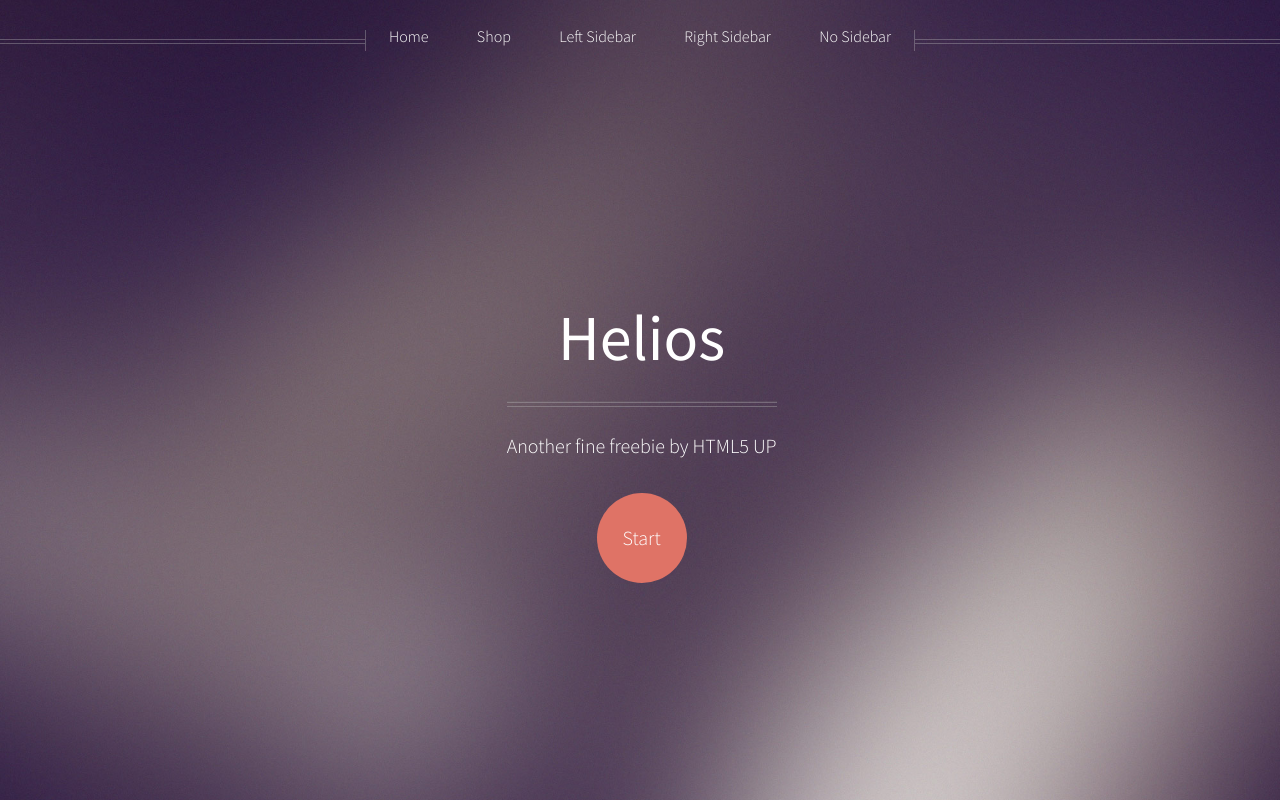
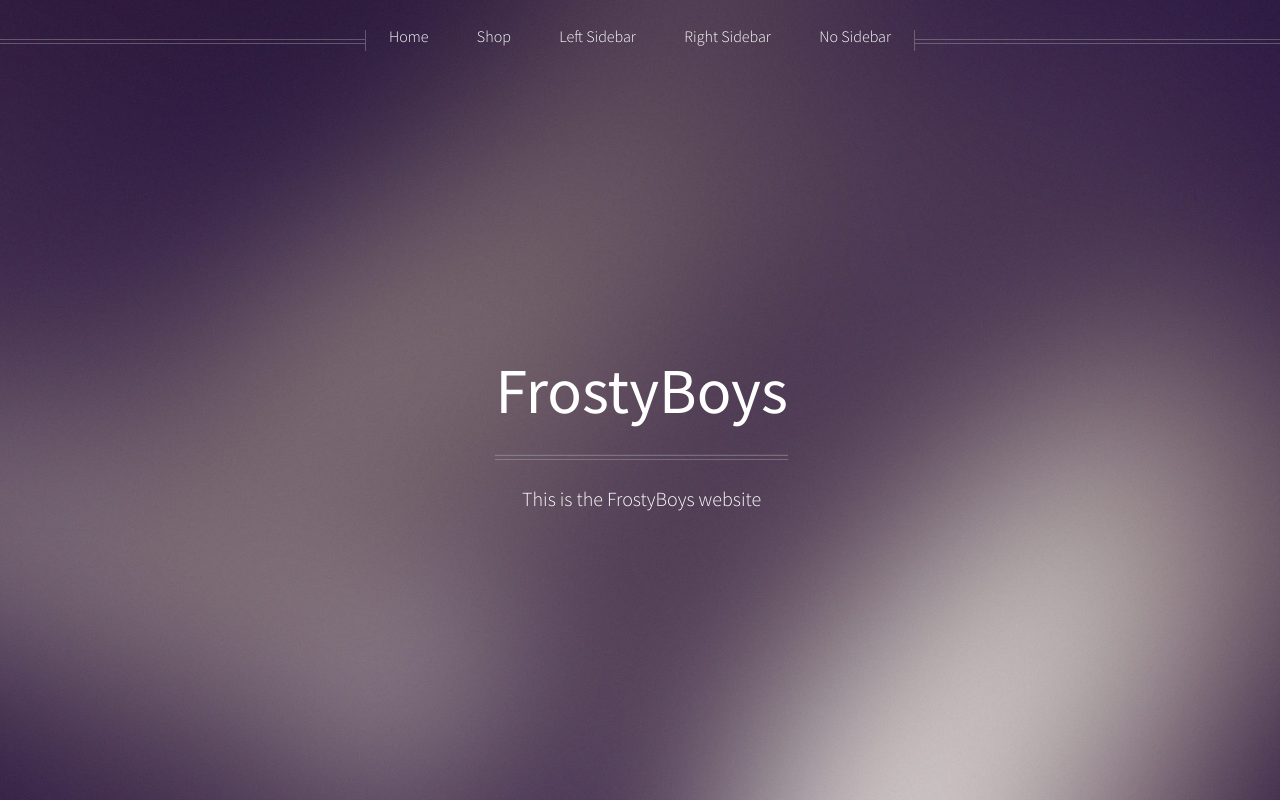
Before and after one commit to FrostyBoys/FrostyBoys.github.io, a plain HTML site: page index.html in a window 1280 px wide. Shown: the top 800 px of the page. Drawn offline with Linux system fonts and the light colour scheme.

Commit message:
Main Page Change

```diff
--- a/index.html
+++ b/index.html
@@ -22,13 +22,11 @@
 					<!-- Inner -->
 						<div class="inner">
 							<header>
-								<h1><a href="index.html" id="logo">Helios</a></h1>
+								<h1><a href="index.html" id="logo">FrostyBoys</a></h1>
 								<hr />
-								<p>Another fine freebie by HTML5 UP</p>
+								<p>This is the FrostyBoys website</p>
 							</header>
-							<footer>
-								<a href="#banner" class="button circled scrolly">Start</a>
-							</footer>
+
 						</div>
 
 					<!-- Nav -->
```
Also changed, not shown: left-sidebar.html (+2 -2 lines).
